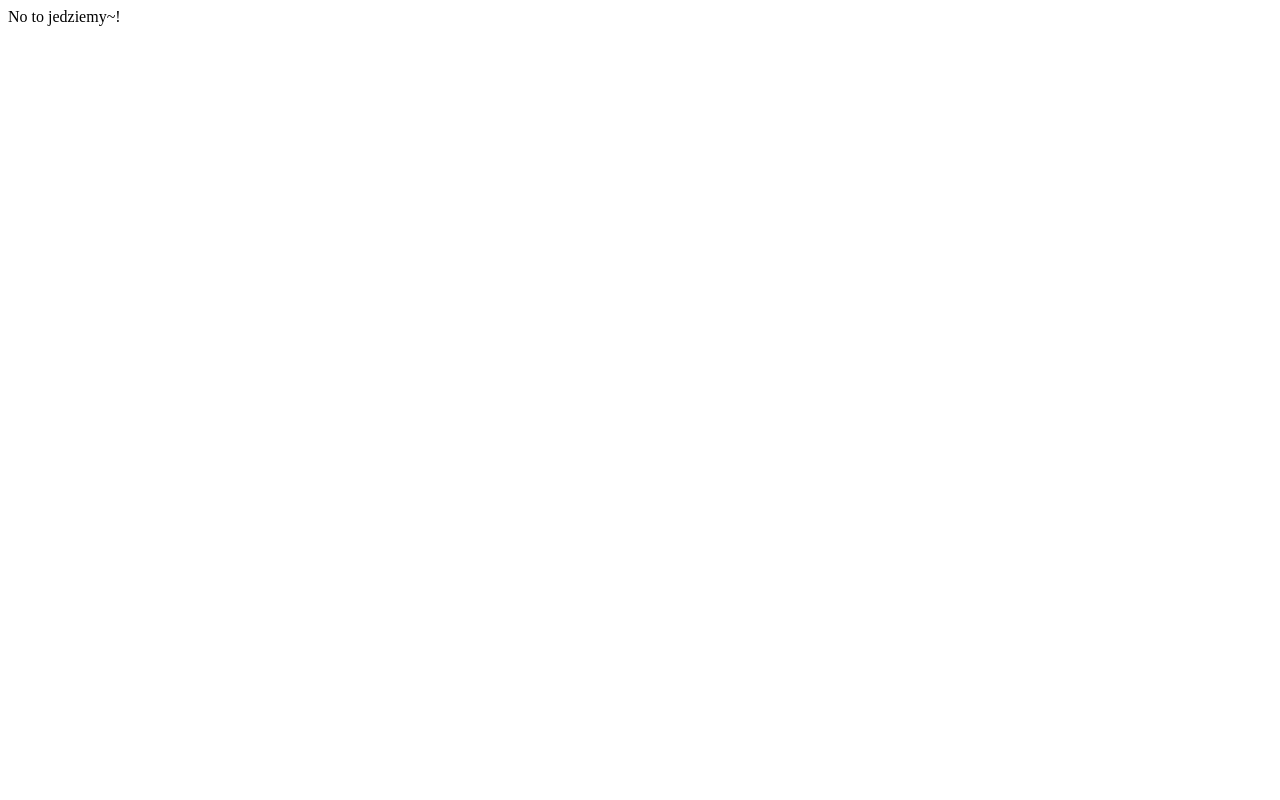
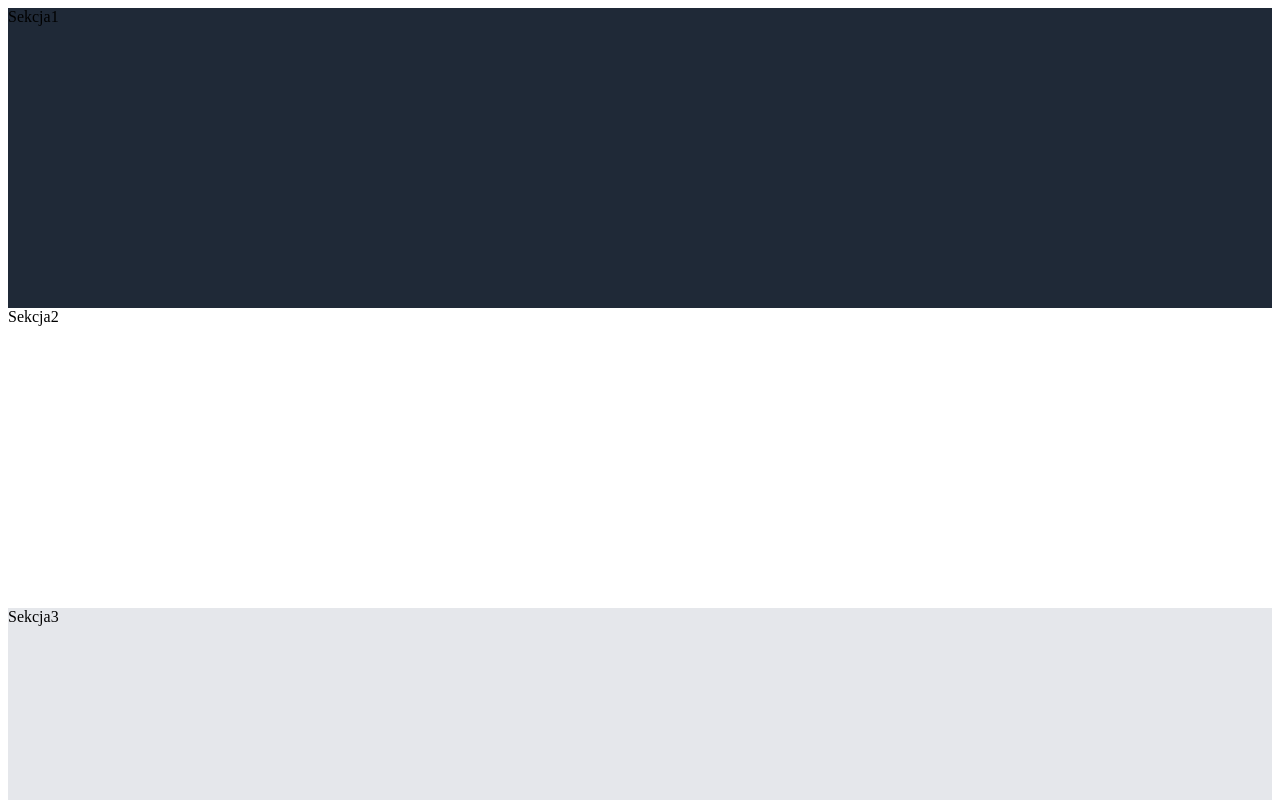
Before and after one commit to Marasadin/landing_page_top, a plain HTML site: page index.html in a window 1280 px wide. Shown: the top 800 px of the page. Drawn offline with Linux system fonts and the light colour scheme.

Commit message:
Add some workbtween chores

```diff
--- a/index.html
+++ b/index.html
@@ -6,6 +6,9 @@
     <link rel="stylesheet" href="./styles.css">
 </head>
 <body>
-    <div>No to jedziemy~!</div>
+    <div class="sekcja1">Sekcja1</div>
+    <div class="sekcja2">Sekcja2</div>
+    <div class="sekcja3">Sekcja3</div>
+    <div class="sekcja4">Sekcja4</div>
 </body>
 </html>
--- a/styles.css
+++ b/styles.css
@@ -0,0 +1,27 @@
+body {
+    display: flex;
+    flex-direction: column;
+    justify-content: center;
+    justify-content: stretch;
+
+}
+.sekcja1,
+.sekcja2,
+.sekcja3,
+.sekcja4 {
+    flex: auto;
+    flex-grow: 1;
+    height: 300px;
+}
+.sekcja1 {
+    background-color: #1F2937;
+}
+
+.sekcja2 {
+
+}
+
+.sekcja3 {
+    background-color: #E5E7EB;
+
+}
```
